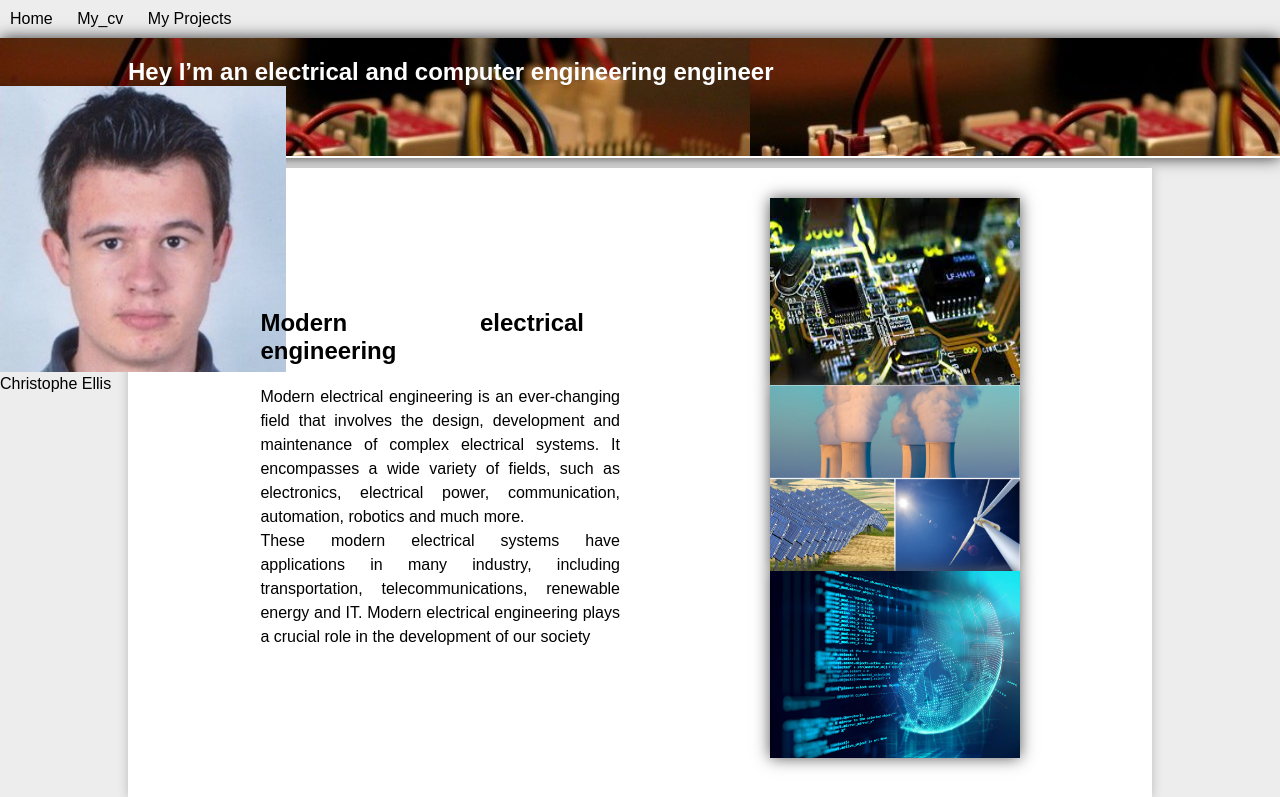
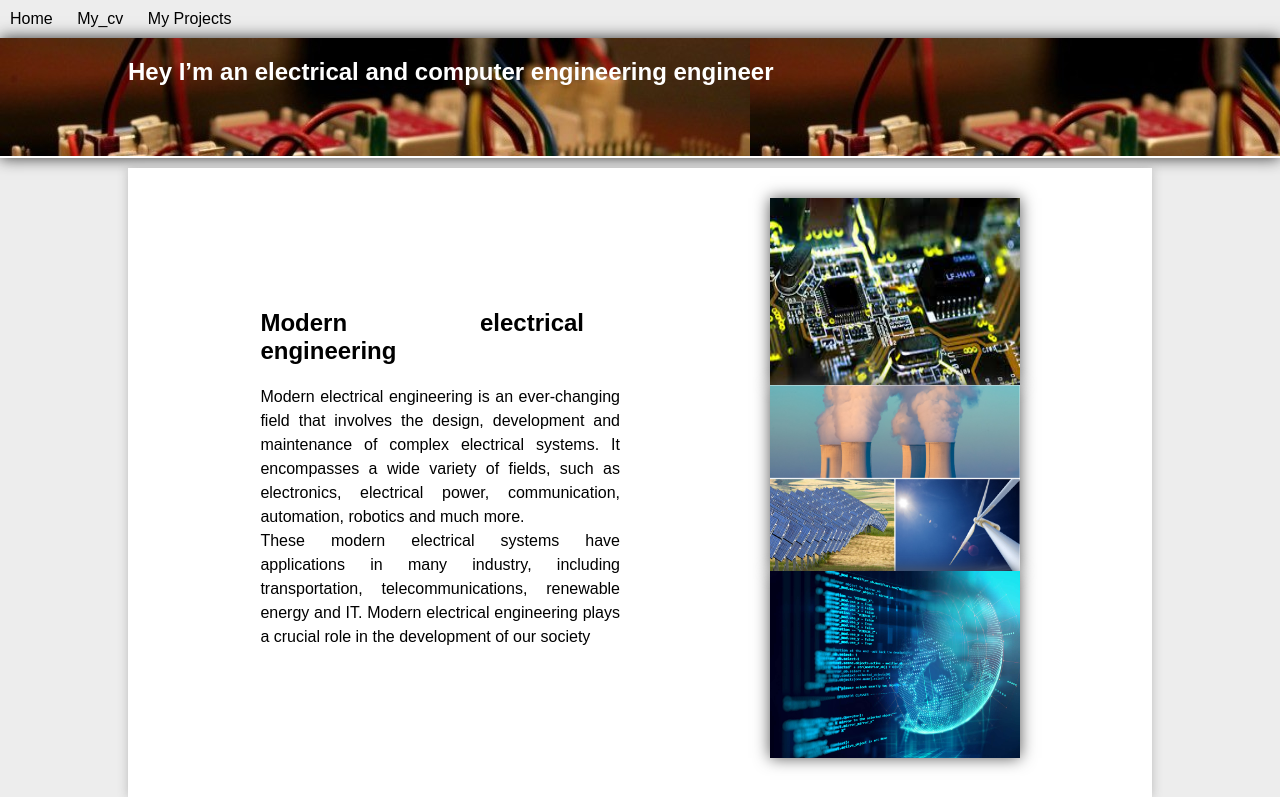
Before and after one commit to Christophe662/testing, a Django app: page / in a window 1280 px wide. Shown: the top 797 px of the page. Run offline with Django 4.2, Linux system fonts and the light colour scheme.

Commit message:
Update home.html

```diff
--- a/templates/home.html
+++ b/templates/home.html
@@ -42,8 +42,6 @@
     </style>
 <header>
     <h1>Hey I’m an electrical and computer engineering engineer</h1>
-        <img src="{% static 'image1.jpg' %}" alt="Image">
-        <p>Christophe Ellis</p>
 </header>
 
 <section>
```
